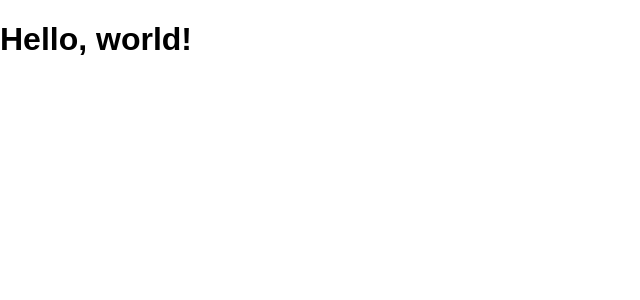
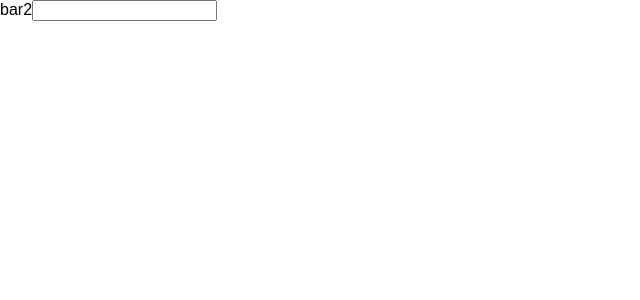
Before and after one commit to demiko2014/udemy-react-redux-crud-application, a React (Create React App) app: page / in a window 1280 px wide. Shown: the top 300 px of the page, without its empty margins (0-640 px from the left). Built offline with nearby package versions, Linux system fonts and the light colour scheme.

Commit message:
learn jsx syntax

```diff
--- a/src/App.js
+++ b/src/App.js
@@ -2,7 +2,14 @@ import React, { Component } from 'react';
 
 class App extends Component {
   render() {
-    return <div><h1 >Hello, world!</h1></div>;
+//    const greeting = "Hi!!"
+//    const dom = <input type="text" onChange={ ()=> {console.log("I am foo!")}} />
+    return (
+      <React.Fragment>
+        <label htmlFor="bar">bar2</label>
+        <input type="text" onChange={ ()=> {console.log("I am foo!")}} />
+      </React.Fragment>
+    );
   }
 }
 
```
